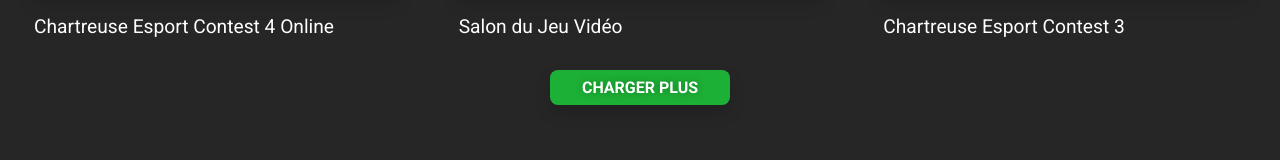
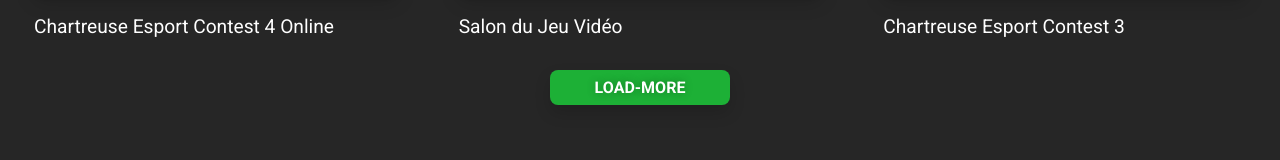
Before and after one commit to Alpes-Esport/Website, a Vue app: page / in a window 1280 px wide. Shown: the part 729-889 px from the top of the page. Built offline with nearby package versions, Linux system fonts and the light colour scheme.

Commit message:
Translate load button

```diff
--- a/src/locales/en.json
+++ b/src/locales/en.json
@@ -14,5 +14,6 @@
   "copyright": "All rights reserved",
   "site-map": "Site Map",
   "legal-info": "Legal information",
-  "intranet": "Intranet"
+  "intranet": "Intranet",
+  "load-more": "Load more"
 }
--- a/src/locales/fr.json
+++ b/src/locales/fr.json
@@ -14,5 +14,6 @@
   "copyright": "Tous droits réservés",
   "site-map": "Plan du site",
   "legal-info": "Mentions légales",
-  "intranet": "Intranet"
+  "intranet": "Intranet",
+  "load-more": "Charger plus"
 }
--- a/src/views/Home.vue
+++ b/src/views/Home.vue
@@ -80,7 +80,7 @@
           <p>Chartreuse Esport Contest 3</p>
         </router-link>
       </section>
-      <router-link to="/" class="btn">Charger plus</router-link>
+      <router-link to="/" class="btn">{{ $t("load-more") }}</router-link>
     </article>
 
     <article id="association">
```
